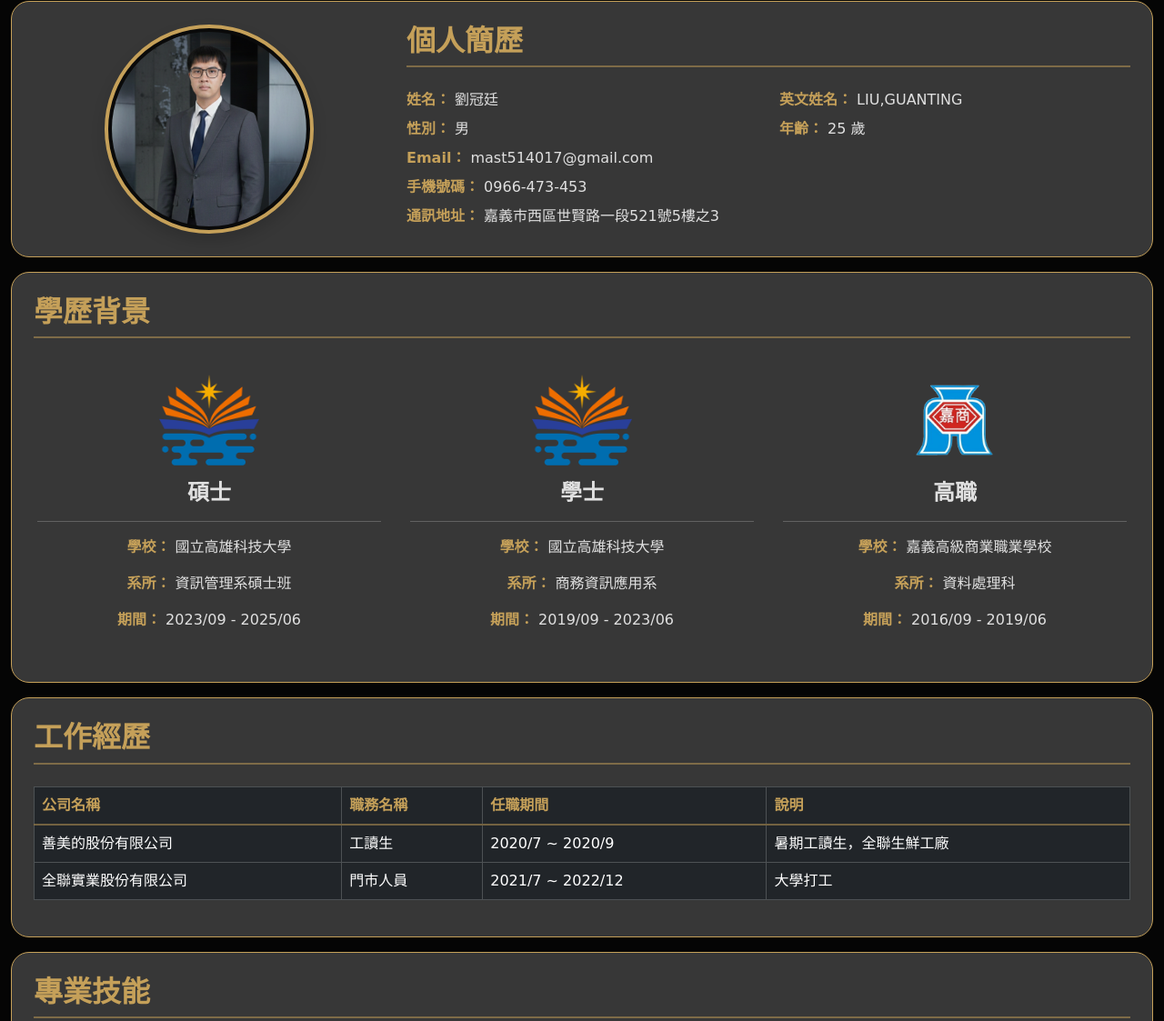
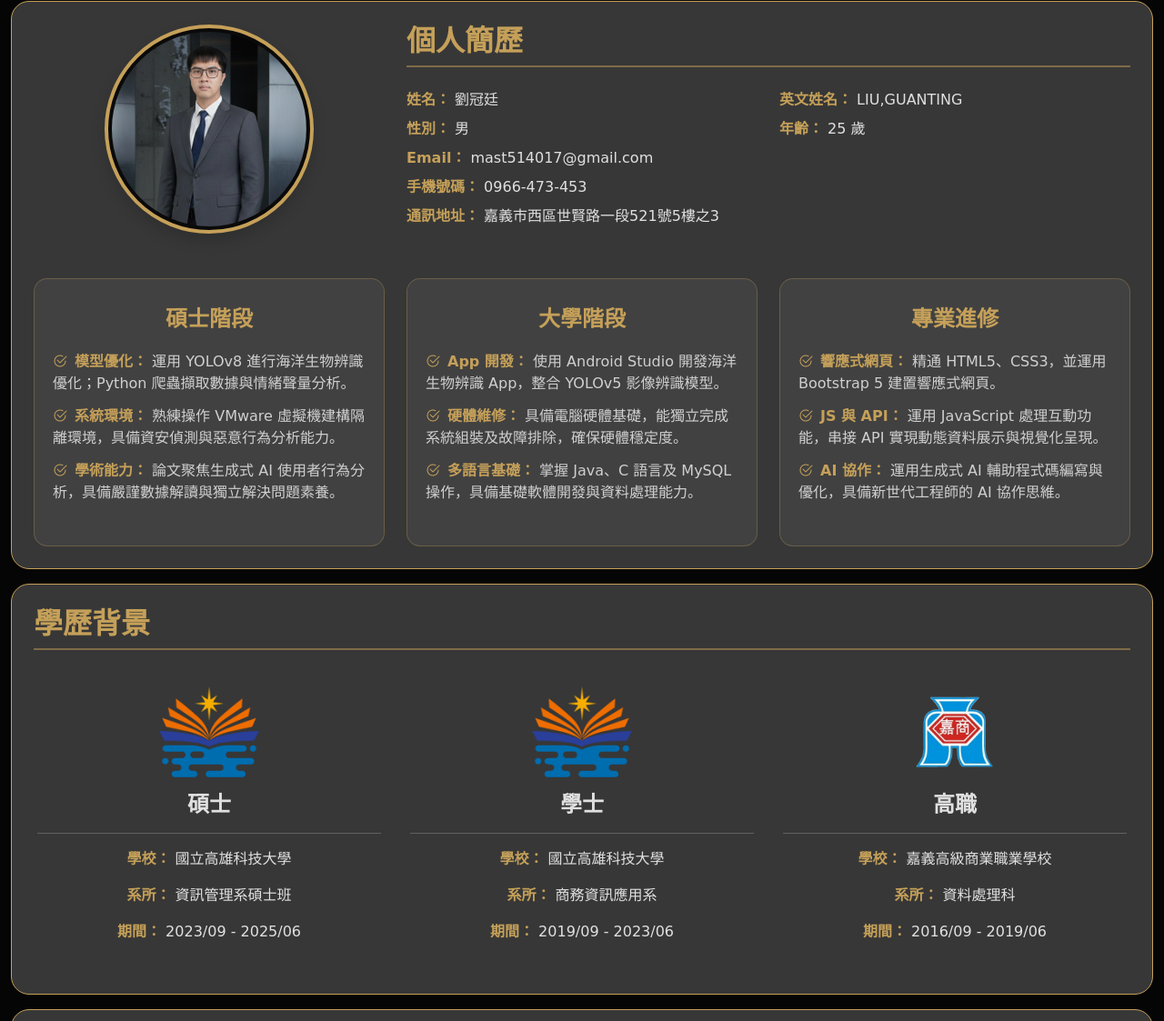
Before and after one commit to TING0517/My-resume-and-portfolio, a website: page index.html in a window 1280 px wide. Shown: the part 419-1542 px from the top of the page at 91% size. Drawn offline with nearby package versions, Linux system fonts and the light colour scheme; a web font is replaced by a local one.

Commit message:
新增自傳

```diff
--- a/index.html
+++ b/index.html
@@ -7,6 +7,8 @@
     <meta name="viewport" content="width=device-width, initial-scale=1">
     <link href="https://cdn.jsdelivr.net/npm/bootstrap@5.3.3/dist/css/bootstrap.min.css" rel="stylesheet">
     <script src="https://cdn.jsdelivr.net/npm/bootstrap@5.3.3/dist/js/bootstrap.bundle.min.js"></script>
+    <link rel="stylesheet" href="https://cdn.jsdelivr.net/npm/bootstrap-icons@1.11.3/font/bootstrap-icons.min.css">
+
     <script src="https://unpkg.com/vue@3/dist/vue.global.js"></script>
 
     <link rel="stylesheet" href="style.css">
@@ -14,6 +16,8 @@
     <link rel="preconnect" href="https://fonts.googleapis.com">
     <link rel="preconnect" href="https://fonts.gstatic.com" crossorigin>
     <link href="https://fonts.googleapis.com/css2?family=LXGW+WenKai+TC&display=swap" rel="stylesheet">
+
+
 
 </head>
 
@@ -112,8 +116,56 @@
                     </div>
                 </div>
             </div>
+
+            <div class="row g-4 mt-4">
+                <!-- 碩士階段 -->
+                <div class="col-lg-4">
+                    <div class="intro-box h-100">
+                        <h4 class="intro-phase-title">碩士階段</h4>
+                        <ul class="intro-list">
+                            <li><i class="bi bi-check2-circle me-2"></i><strong>模型優化：</strong> 運用 YOLOv8
+                                進行海洋生物辨識優化；Python 爬蟲擷取數據與情緒聲量分析。</li>
+                            <li><i class="bi bi-check2-circle me-2"></i><strong>系統環境：</strong> 熟練操作 VMware
+                                虛擬機建構隔離環境，具備資安偵測與惡意行為分析能力。</li>
+                            <li><i class="bi bi-check2-circle me-2"></i><strong>學術能力：</strong> 論文聚焦生成式 AI
+                                使用者行為分析，具備嚴謹數據解讀與獨立解決問題素養。</li>
+                        </ul>
+                    </div>
+                </div>
+
+                <!-- 大學階段 -->
+                <div class="col-lg-4">
+                    <div class="intro-box h-100">
+                        <h4 class="intro-phase-title">大學階段</h4>
+                        <ul class="intro-list">
+                            <li><i class="bi bi-check2-circle me-2"></i><strong>App 開發：</strong> 使用 Android Studio
+                                開發海洋生物辨識 App，整合 YOLOv5 影像辨識模型。</li>
+                            <li><i class="bi bi-check2-circle me-2"></i><strong>硬體維修：</strong>
+                                具備電腦硬體基礎，能獨立完成系統組裝及故障排除，確保硬體穩定度。</li>
+                            <li><i class="bi bi-check2-circle me-2"></i><strong>多語言基礎：</strong> 掌握 Java、C 語言及 MySQL
+                                操作，具備基礎軟體開發與資料處理能力。</li>
+                        </ul>
+                    </div>
+                </div>
+
+                <!-- 專業進修 -->
+                <div class="col-lg-4">
+                    <div class="intro-box h-100">
+                        <h4 class="intro-phase-title">專業進修</h4>
+                        <ul class="intro-list">
+                            <li><i class="bi bi-check2-circle me-2"></i><strong>響應式網頁：</strong> 精通 HTML5、CSS3，並運用
+                                Bootstrap 5 建置響應式網頁。</li>
+                            <li><i class="bi bi-check2-circle me-2"></i><strong>JS 與 API：</strong> 運用 JavaScript
+                                處理互動功能，串接 API 實現動態資料展示與視覺化呈現。</li>
+                            <li><i class="bi bi-check2-circle me-2"></i><strong>AI 協作：</strong> 運用生成式 AI
+                                輔助程式碼編寫與優化，具備新世代工程師的 AI 協作思維。</li>
+                        </ul>
+                    </div>
+                </div>
+            </div>
         </div>
     </div>
+
 
     <!-- 學歷 -->
     <div id="Education" class="container-fluid mt-3">
--- a/style.css
+++ b/style.css
@@ -281,3 +281,50 @@ body {
     transform: translateY(-5px);
     border-color: #c5a059 !important;
 }
+
+/* 個人簡介區塊 (Intro) */
+.intro-box {
+    background: rgba(255, 255, 255, 0.05);
+    border: 1px solid rgba(197, 160, 89, 0.3);
+    border-radius: 15px;
+    padding: 30px 20px;
+    text-align: center;
+    transition: all 0.3s ease;
+    position: relative;
+    overflow: hidden;
+}
+
+.intro-box:hover {
+    transform: translateY(-10px);
+    border-color: #c5a059;
+    box-shadow: 0 10px 30px rgba(197, 160, 89, 0.1);
+    background: rgba(255, 255, 255, 0.08);
+}
+
+.intro-phase-title {
+    color: #c5a059;
+    font-weight: 700;
+    margin-bottom: 20px;
+}
+
+.intro-list {
+    list-style: none;
+    padding: 0;
+    text-align: left;
+}
+
+.intro-list li {
+    margin-bottom: 12px;
+    line-height: 1.5;
+    color: #d0d0d0;
+}
+
+.intro-list i {
+    color: #c5a059;
+}
+
+@media (max-width: 991px) {
+    .intro-box {
+        margin-bottom: 20px;
+    }
+}
```
